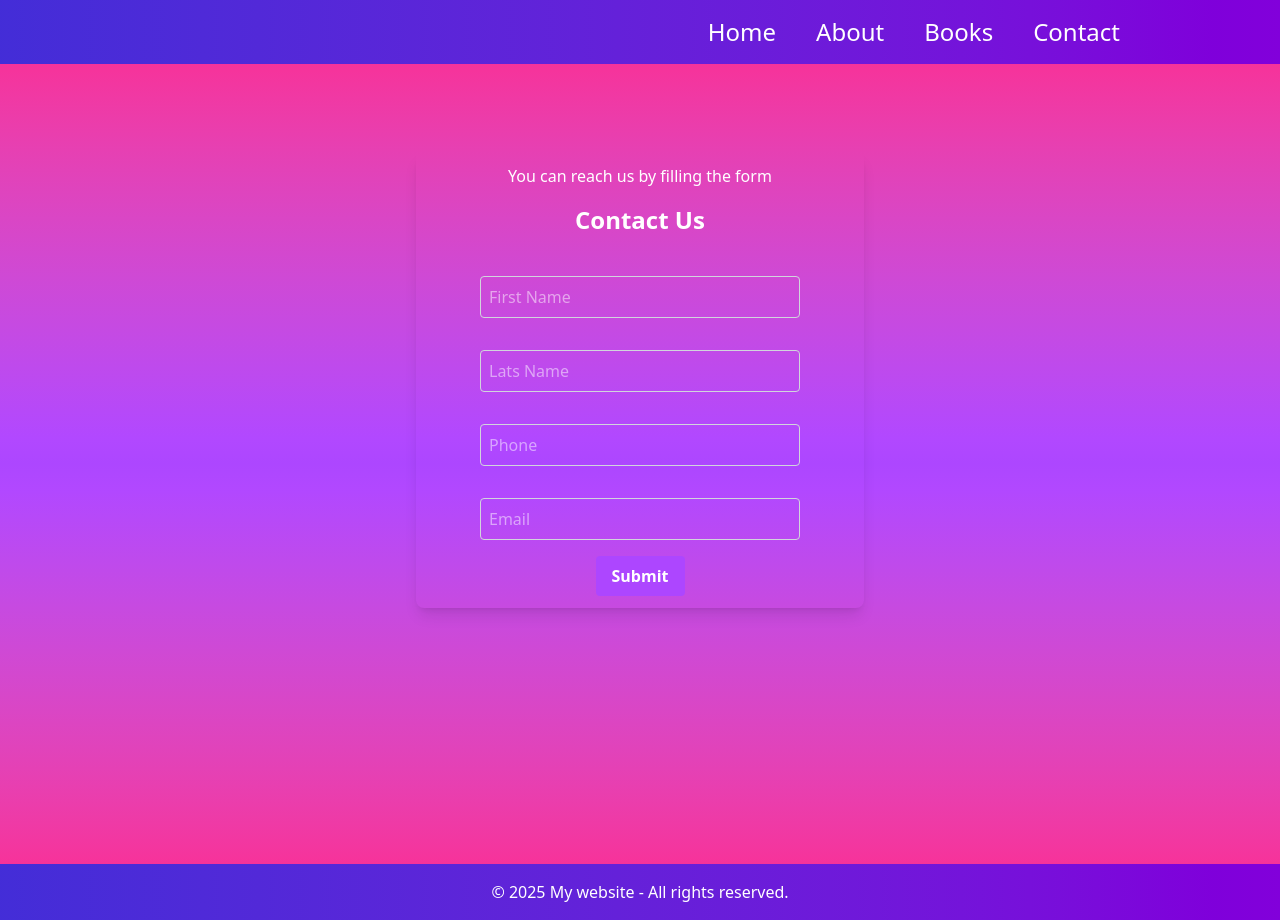
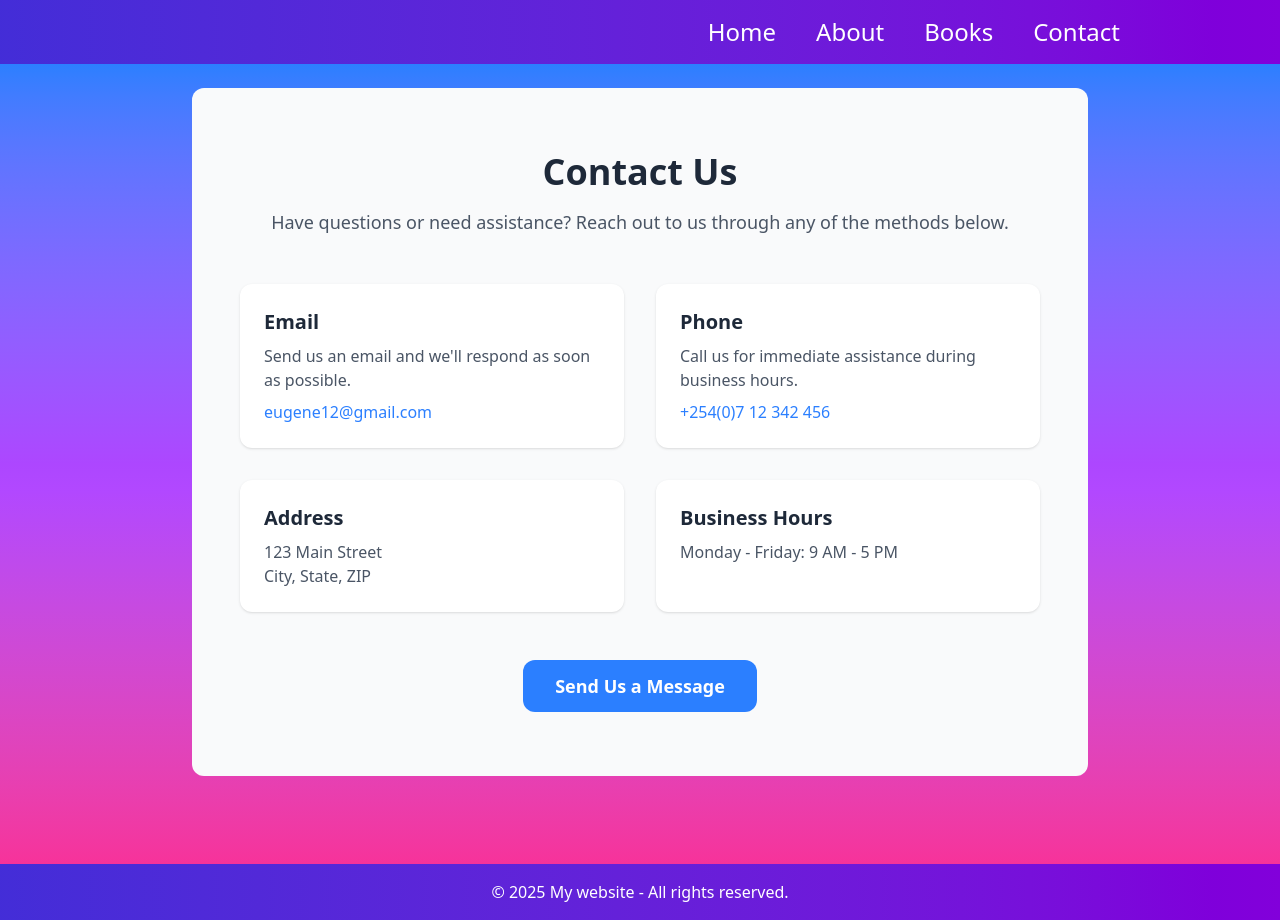
Before and after one commit to Eugene-misiko/Library-book, a React (Vite) app: page /contact in a window 1280 px wide. Built offline with nearby package versions, Linux system fonts and the light colour scheme.

Commit message:
contact section-a container and informations,a special component called Meassge.jsx with textares part.

```diff
--- a/Components/Books.jsx
+++ b/Components/Books.jsx
@@ -3,7 +3,9 @@ import axios from "axios";
 import Navbar from "./Navbar";
 import Footer from "./Footer";
 
+
 function Books() {
+  const MyImage = './src/assets/boo.jpeg'
   const [query, setQuery] = useState("");
   const [data, setData] = useState(null);
   const [loading, setLoading] = useState(false);
@@ -47,10 +49,17 @@ function Books() {
     <>
       <Navbar />
     <main className="bg-gradient-to-r from-purple-400 via-purple-500 to-cyan-500">
-      <h1 className="text-center p-4 text-white">Get experince with the books you are interested in through our website
-        <hr className=" m-2 text-blue-500 "/>
+      <h1 className="text-center p-4 text-white font-bold">Get experince with the books you are interested in through our website
+
       </h1>
+      <h4 className="text-center text-white ">Here a sample of a book you might be interested in</h4>
+    <div className="border border-gray-200 mx-auto rounded-lg shadow-sm p-4 hover:shadow-lg transition w-56 m-3">
+      <img src={MyImage} alt="Book Cover" className="w-50 h-50 rounded-md mb-4" />
+      <h2 className="text-lg font-semibold mb-2">Book Title: <span className="text-golden-brown">NEGOTIATE</span> <br /> <span className="ml-23">LIKE A CEO</span> </h2>
+      <p className="text-white mb-2">Author: JOTHAM S. STEIN</p>
+    </div>
       <form onSubmit={handleSubmit} className="min-h-screen bg-brown-200 py-10 px-4">
+        <h5 className="text-center mb-2">You can search more books on our library</h5>
         <h2 className="text-3xl font-bold text-center mb-5 text-white">Library Books</h2>
         <h3 className="font-bold text-center m-2 animate-pulse">FIND ME!</h3>
 
@@ -64,8 +73,8 @@ function Books() {
           />
           <button
             type="submit"
-            className="bg-blue-600 hover:bg-blue-700 text-white px-4 py-2 rounded-lg transition"
-          >
+            className="bg-blue-600 hover:bg-blue-700 text-white px-4
+            py-2 rounded-lg transition">
             Search
           </button>
 
@@ -79,21 +88,21 @@ function Books() {
           {data.items.map((book) => (
          <div key={book.id} className=" flex flex-col items-center
            rounded-xl shadow-sm bg-white hover:shadow-md mt-4
-          transition-shadow duration-300 p-4 bg-purple-500">
+          transition-shadow duration-300 p-4 bg-purple-500 ">
            <h3 className="font-bold ">{book.volumeInfo.title}</h3>
               <p className="text-sm text-blue-500 italic text-center mb-2 ">{book.volumeInfo.authors?.join(", ")}</p>
               {book.volumeInfo.imageLinks?.thumbnail && (
                 <img
                   src={book.volumeInfo.imageLinks.thumbnail}
                   alt={book.volumeInfo.title}
-                  className="w-50 h-50"
+                  className="w-50 h-50 "
                 />
               )}
 
             </div>
           ))}
         </div>
-      )}
+    ) }
       </form>
 </main>
       <Footer />
--- a/Components/Contact.jsx
+++ b/Components/Contact.jsx
@@ -1,28 +1,60 @@
 import React from "react";
 import Navbar from "./Navbar";
 import Footer from "./Footer";
+import { Link } from "react-router-dom";
+
 
 function Contact(){
     return (
         <>
         <Navbar />
-      <section className="bg-gradient-to-b from-pink-500 via-purple-500 to-pink-500 p-2 text-white h-screen " >
-        <div className="  justify-center items-center
-        space-y-4   bg-pink-450 p-3 text-center m-30
-        rounded-lg mt-20 shadow-lg  max-w-md w-full mx-auto">
-            <h1>You can reach us by filling the form</h1>
-                <h2 className="text-2xl font-semibold text-center mb-6">Contact Us</h2>
-                    <form action="submit" >
-                <input type="text" className=" p-2 m-4 rounded text-white border border-gray-300 focus:outline-none focus:ring-2 focus:ring-blue-400 w-80" placeholder="First Name"/><br />
-                <input type="text" className=" p-2 m-4 rounded text-white border border-gray-300 focus:outline-none focus:ring-2 focus:ring-blue-400 w-80" placeholder="Lats Name"/><br />
-                <input type="text" className=" p-2 m-4 rounded text-white border border-gray-300 focus:outline-none focus:ring-2 focus:ring-blue-400 w-80" placeholder="Phone"/><br />
-                <input type="text" className=" p-2 m-4 rounded text-white border border-gray-300 focus:outline-none focus:ring-2 focus:ring-blue-400 w-80" placeholder="Email"/><br />
-                <button className="bg-purple-500 hover:bg-purple-900 text-white font-bold py-2 px-4 rounded">Submit</button>
+      <section className="bg-gradient-to-b from-blue-500 via-purple-500 to-pink-500 min-h-screen p-6 text-white flex flex-col items-center " >
 
-         </form>
-        </div>
+            <section className="bg-gray-50 py-16 rounded-xl m-0">
+  <div className="max-w-4xl mx-auto px-6 sm:px-8 lg:px-12">
 
-     </section>
+    <div className="text-center mb-12">
+      <h2 className="text-4xl font-extrabold text-gray-800 mb-4">Contact Us</h2>
+      <p className="text-gray-600 text-lg">Have questions or need assistance? Reach out to us through any of the methods below.</p>
+    </div>
+
+       <div className="grid grid-cols-1 sm:grid-cols-2 gap-8">
+
+      <div className="bg-white p-6 rounded-xl shadow hover:shadow-lg transition-shadow duration-300">
+        <h3 class="text-xl font-semibold text-gray-800 mb-2">Email</h3>
+        <p className="text-gray-600 mb-2">Send us an email and we'll respond as soon as possible.</p>
+        <a href="" className="text-blue-500 hover:underline font-medium">eugene12@gmail.com</a>
+      </div>
+
+
+      <div className="bg-white p-6 rounded-xl shadow hover:shadow-lg transition-shadow duration-300">
+        <h3 className="text-xl font-semibold text-gray-800 mb-2">Phone</h3>
+        <p className="text-gray-600 mb-2">Call us for immediate assistance during business hours.</p>
+        <a className="text-blue-500 hover:underline font-medium">+254(0)7 12 342 456</a>
+      </div>
+
+
+      <div className="bg-white p-6 rounded-xl shadow hover:shadow-lg transition-shadow duration-300">
+        <h3 className="text-xl font-semibold text-gray-800 mb-2">Address</h3>
+        <p className="text-gray-600">123 Main Street<br/>City, State, ZIP</p>
+      </div>
+
+
+      <div className="bg-white p-6 rounded-xl shadow hover:shadow-lg transition-shadow duration-300">
+        <h3 className="text-xl font-semibold text-gray-800 mb-2">Business Hours</h3>
+         <p className="text-gray-600">Monday - Friday: 9 AM - 5 PM</p>
+      </div>
+    </div>
+
+
+    <div class="text-center mt-12">
+      <Link to= '/message' className="inline-block bg-blue-500 text-white px-8 py-3 rounded-xl font-semibold text-lg hover:bg-blue-600 transition-colors duration-300 cursor-pointer">
+        Send Us a Message
+      </Link>
+    </div>
+  </div>
+</section>
+ </section>
 
      <Footer />
         </>
--- a/Components/Home.jsx
+++ b/Components/Home.jsx
@@ -1,4 +1,3 @@
-import React from "react";
 import { Link } from "react-router-dom";
 import Navbar from "./Navbar";
 import Footer from "./Footer";
@@ -13,6 +12,11 @@ function Home() {
   </h1>
 
             <Link to='/books'  className="bg-white text-indigo-700 font-semibold py-3 px-6 rounded-lg shadow-lg hover:bg-indigo-100 transition my-30">Get started</Link>
+         <div class="w-1 h-1 bg-green-500 rounded-full
+            transition-transform duration-500 hover:scale-20000
+            animate-fadeIn">
+
+</div>
 
 
         </div>
--- /dev/null
+++ b/Components/Message.jsx
@@ -0,0 +1,35 @@
+import Navbar from "./Navbar"
+import Footer from "./Footer"
+
+
+function Message() {
+
+    return (
+        <>
+        <Navbar />
+            <div className="bg-gradient-to-b from-blue-500 via-purple-500 to-pink-500 min-h-screen p-6 text-white flex flex-col items-center">
+                <h2 className="text-2xl font-bold text-gray-800 mb-2">Got a Question? We're All Ears!</h2>
+                 <p className="text-white mb-4">
+    Drop your message below and we'll get back to you super fast. We love hearing your thoughts!
+  </p>
+
+
+                <section className="m-2 flex flex-col space-y-4 my-auto">
+               <textarea
+  name="text"
+  id="text"
+  placeholder="Type something..."
+  className="w-100 max-w-lg h-40 p-4 mb-3  bg-gray-500 border-2 border-gray-300 rounded-lg text-white text-base focus:outline-none  focus:border-green-500 focus:ring-2 focus:ring-green-200  placeholder-gray-400">
+</textarea>
+<p className="text-white text-sm mt-3 mx-auto">Your info stays private. Promise.</p>
+<button className="bg-green-500 hover:bg-green-600 text-white font-semibold py-2 px-6 rounded-lg shadow-md transition-colors duration-300 focus:outline-none focus:ring-2 focus:ring-green-300 w-24  mx-auto">
+  Submit
+</button>
+</section>
+        </div>
+        <Footer />
+        </>
+    )
+}
+
+export default Message
--- a/Components/Navbar.jsx
+++ b/Components/Navbar.jsx
@@ -11,6 +11,7 @@ function Navbar() {
                        <Link to='/books'>Books</Link>
             <Link to='/contact'>Contact</Link>
 
+
         </nav>
          </div>
         </>
--- a/src/App.jsx
+++ b/src/App.jsx
@@ -4,6 +4,7 @@ const About = React.lazy (()=> import ("../Components/About"))
 const Home = React.lazy (()=> import ("../Components/Home"))
 const Contact = React.lazy (()=> import ("../Components/Contact"))
 const Books = React.lazy (()=> import ("../Components/Books"))
+const Message = React.lazy (()=> import ("../Components/Message"))
 
 
 
@@ -20,6 +21,7 @@ function App() {
           <Route path='/about' element={<About/>} />
           <Route path='/books' element={<Books/>} />
           <Route path='/contact' element={<Contact/>} />
+          <Route path='/message' element={<Message/>} />
 
 
         </Routes>
```
Also changed, not shown: src/assets/boo.jpeg (added).
